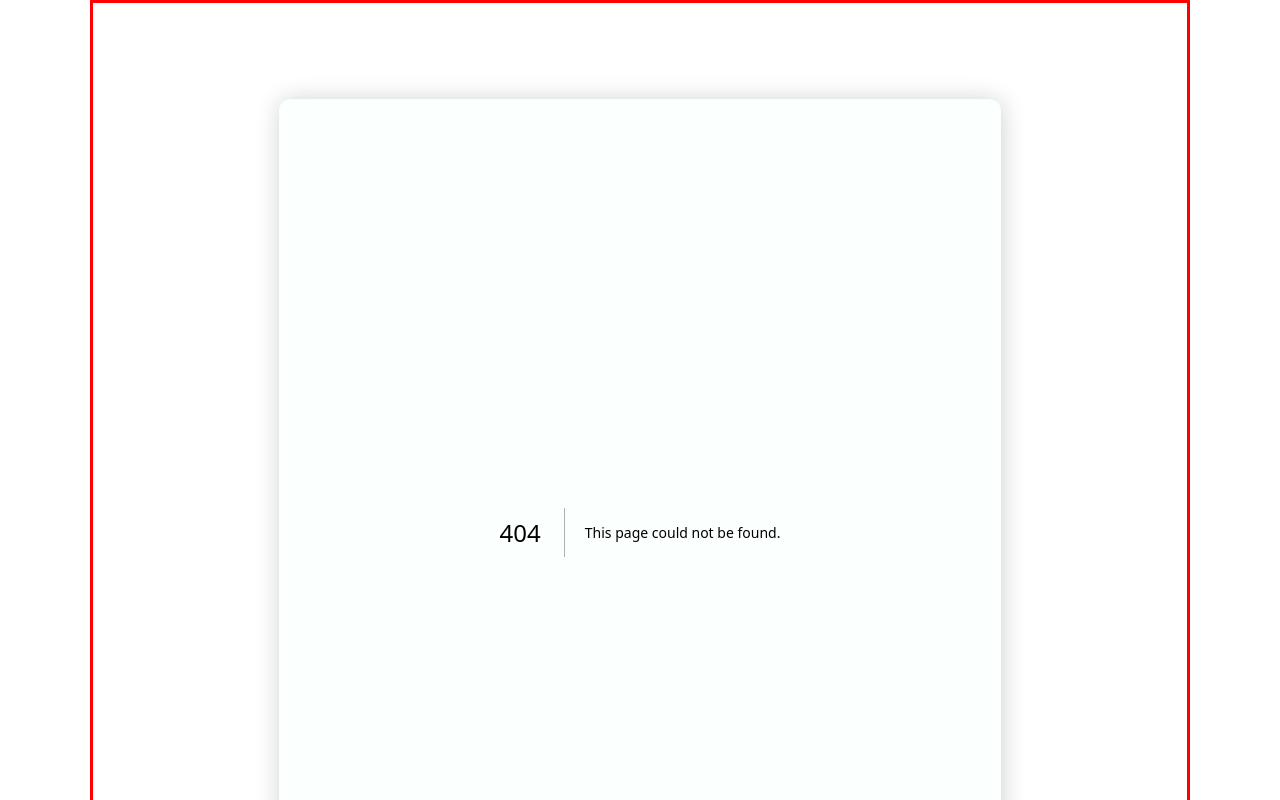
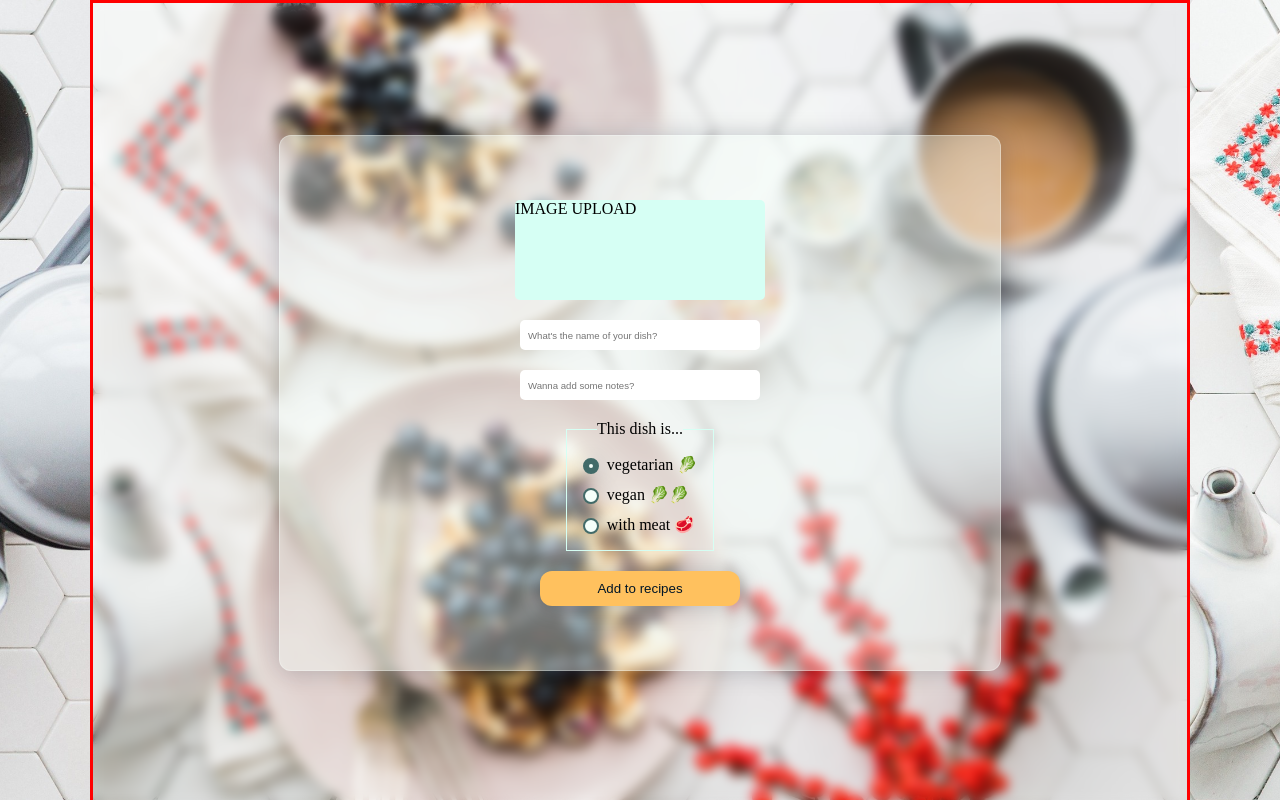
Before and after one commit to itsTHL/match-my-craving, a Next.js app: page /edit in a window 1280 px wide. Before the commit this address had no page. Shown: the top 800 px of the page. Built offline with nearby package versions, Linux system fonts and the light colour scheme.

Commit message:
create edit page

```diff
--- /dev/null
+++ b/src/pages/edit.js
@@ -0,0 +1,24 @@
+import useSWR from "swr";
+import { useRouter } from "next/router";
+import UserForm from "@/components/UserForm";
+import ContentContainer from "@/components/ContentContainer";
+
+export default function NewRecipe() {
+  // const router = useRouter();
+  // const { isReady } = router;
+  // const { id } = router.query;
+
+  // const { data, isLoading, error } = useSWR(`/api/${id}`);
+
+  // console.log("fetched data on my recipes: ", data);
+
+  // if (!isReady) return <h2>Not ready...</h2>;
+  // if (isLoading) return <h2>Loading...</h2>;
+  // if (error) return <h2>Error!</h2>;
+
+  return (
+    <>
+      <UserForm />
+    </>
+  );
+}
```
